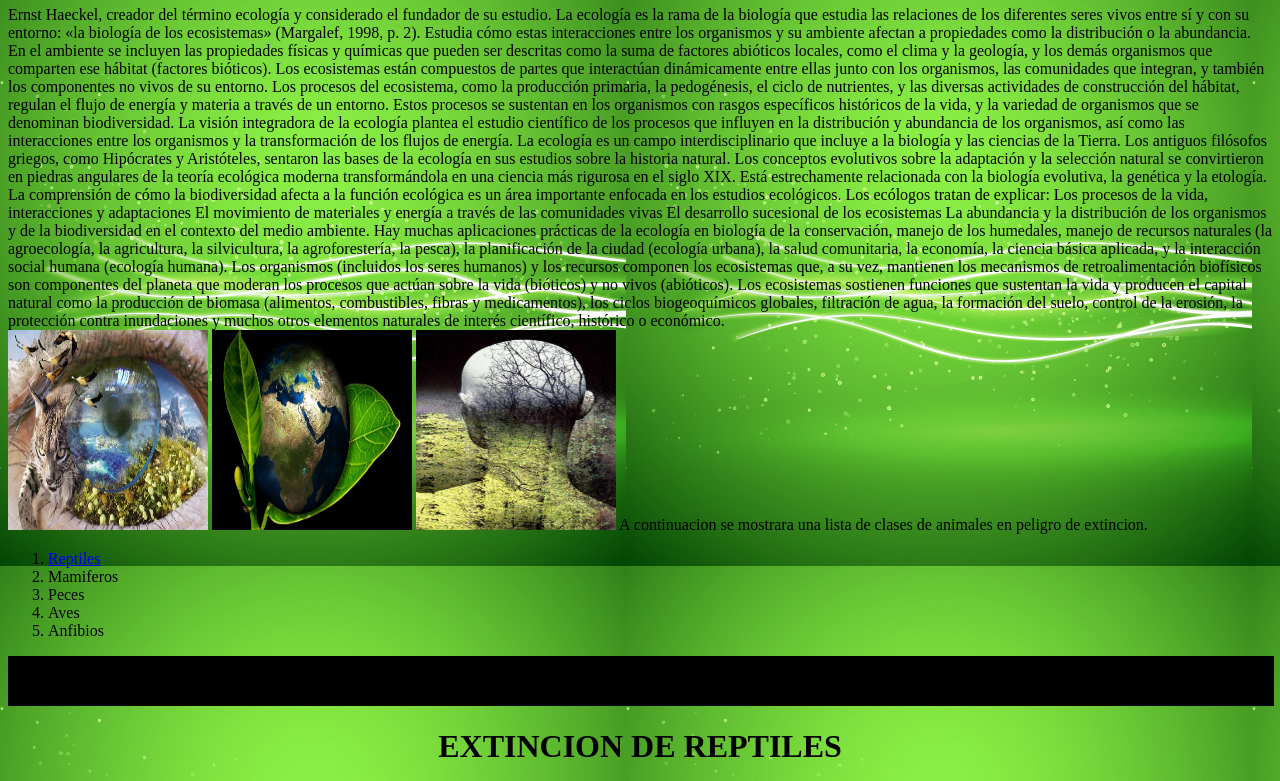
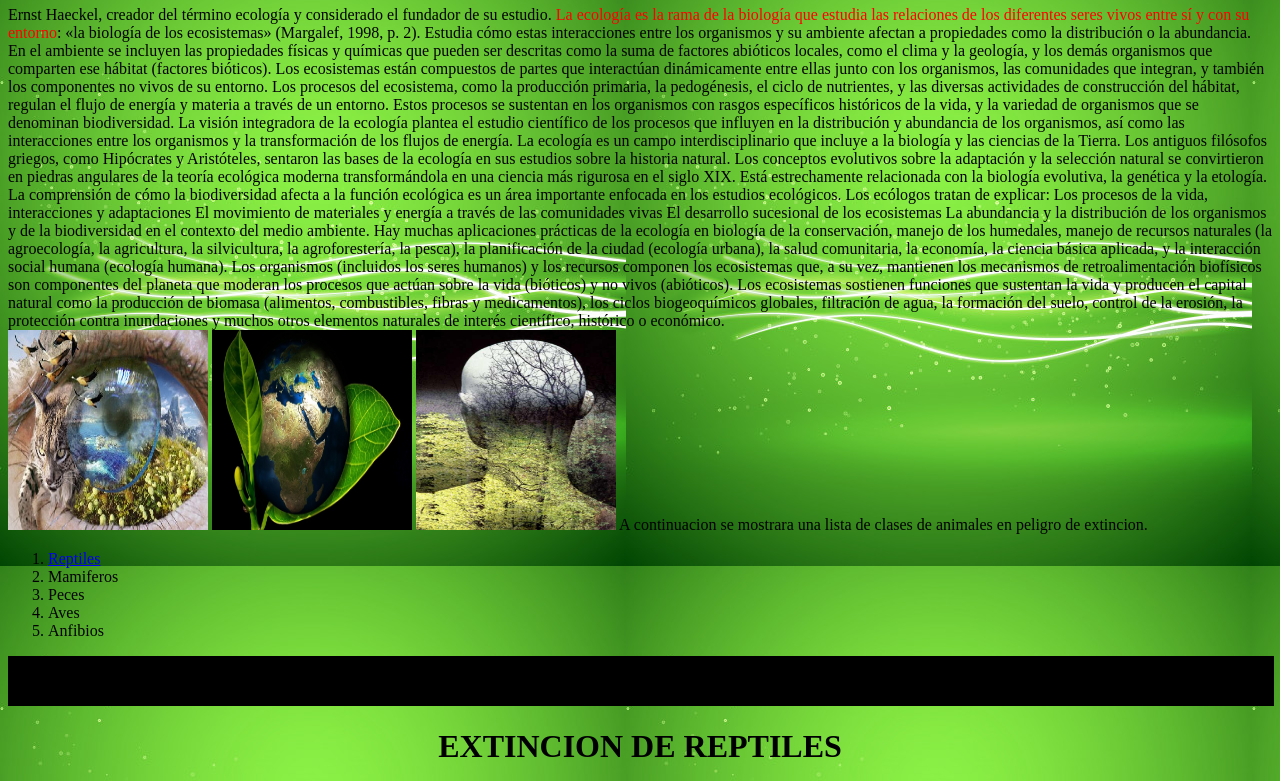
Before and after one commit to Chinoxtrex/Proyecto100, a plain HTML site: page index.html in a window 1280 px wide. Shown: the part 60-841 px from the top of the page. Drawn offline with Linux system fonts and the light colour scheme.

Commit message:
Update index.html

```diff
--- a/index.html
+++ b/index.html
@@ -4,7 +4,7 @@
 <center><h1>  Ecologia  </h1> </center>
 <p>
 Ernst Haeckel, creador del término ecología y considerado el fundador de su estudio.
-La ecología es la rama de la biología que estudia las relaciones de los diferentes seres vivos entre sí y con su entorno: «la biología de los ecosistemas» (Margalef, 1998, p. 2). Estudia cómo estas interacciones entre los organismos y su ambiente afectan a propiedades como la distribución o la abundancia. En el ambiente se incluyen las propiedades físicas y químicas que pueden ser descritas como la suma de factores abióticos locales, como el clima y la geología, y los demás organismos que comparten ese hábitat (factores bióticos). Los ecosistemas están compuestos de partes que interactúan dinámicamente entre ellas junto con los organismos, las comunidades que integran, y también los componentes no vivos de su entorno. Los procesos del ecosistema, como la producción primaria, la pedogénesis, el ciclo de nutrientes, y las diversas actividades de construcción del hábitat, regulan el flujo de energía y materia a través de un entorno. Estos procesos se sustentan en los organismos con rasgos específicos históricos de la vida, y la variedad de organismos que se denominan biodiversidad. La visión integradora de la ecología plantea el estudio científico de los procesos que influyen en la distribución y abundancia de los organismos, así como las interacciones entre los organismos y la transformación de los flujos de energía. La ecología es un campo interdisciplinario que incluye a la biología y las ciencias de la Tierra.
+<span style="color:red">La ecología es la rama de la biología que estudia las relaciones de los diferentes seres vivos entre sí y con su entorno</span>: «la biología de los ecosistemas» (Margalef, 1998, p. 2). Estudia cómo estas interacciones entre los organismos y su ambiente afectan a propiedades como la distribución o la abundancia. En el ambiente se incluyen las propiedades físicas y químicas que pueden ser descritas como la suma de factores abióticos locales, como el clima y la geología, y los demás organismos que comparten ese hábitat (factores bióticos). Los ecosistemas están compuestos de partes que interactúan dinámicamente entre ellas junto con los organismos, las comunidades que integran, y también los componentes no vivos de su entorno. Los procesos del ecosistema, como la producción primaria, la pedogénesis, el ciclo de nutrientes, y las diversas actividades de construcción del hábitat, regulan el flujo de energía y materia a través de un entorno. Estos procesos se sustentan en los organismos con rasgos específicos históricos de la vida, y la variedad de organismos que se denominan biodiversidad. La visión integradora de la ecología plantea el estudio científico de los procesos que influyen en la distribución y abundancia de los organismos, así como las interacciones entre los organismos y la transformación de los flujos de energía. La ecología es un campo interdisciplinario que incluye a la biología y las ciencias de la Tierra.
 
 Los antiguos filósofos griegos, como Hipócrates y Aristóteles, sentaron las bases de la ecología en sus estudios sobre la historia natural. Los conceptos evolutivos sobre la adaptación y la selección natural se convirtieron en piedras angulares de la teoría ecológica moderna transformándola en una ciencia más rigurosa en el siglo XIX. Está estrechamente relacionada con la biología evolutiva, la genética y la etología. La comprensión de cómo la biodiversidad afecta a la función ecológica es un área importante enfocada en los estudios ecológicos. Los ecólogos tratan de explicar:
 
```
